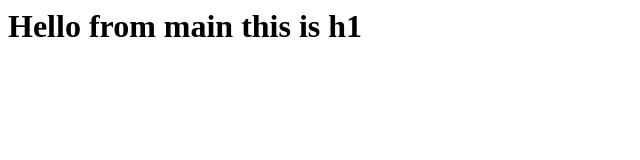
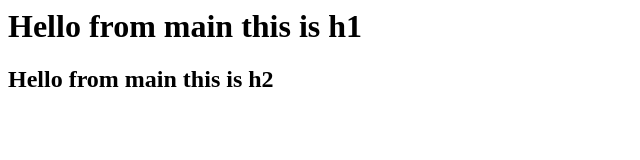
Before and after one commit to yazeeid/testMain, a plain HTML site: page index.html in a window 1280 px wide. Shown: the whole page, without its empty margins (0-640 px from the left). Drawn offline with Linux system fonts and the light colour scheme.

Commit message:
indexTwoMainAdded

```diff
--- a/index.html
+++ b/index.html
@@ -1 +1,2 @@
 <h1>Hello from main this is h1</h1>
+<h2>Hello from main this is h2</h2>
```
